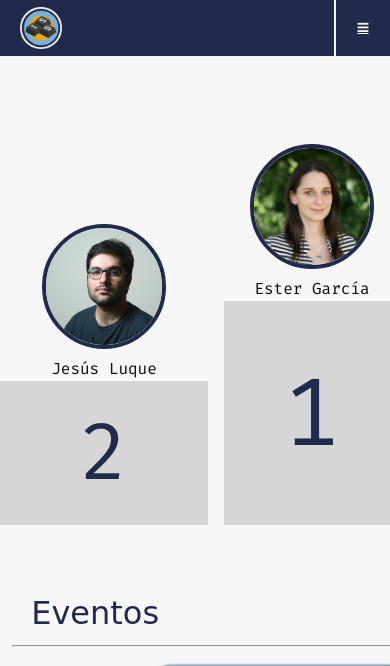
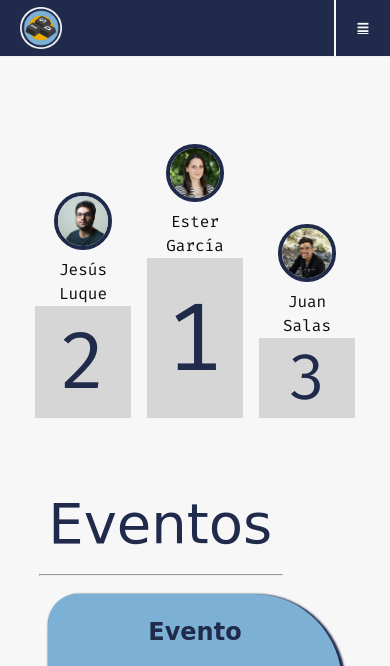
Before and after one commit to innosoft-innoweb/innosoft-innoweb-1, a Django app: page / in a window 390 px wide. Shown: the top 666 px of the page. Run offline with Django 4.2, Linux system fonts and the light colour scheme; some web fonts are replaced.

Commit message:
feat(#011): Make podium responsive

```diff
--- a/static/styles/home.css
+++ b/static/styles/home.css
@@ -17,6 +17,8 @@
 
 .event-list-wrapper {
     margin-top: 4rem;
+    margin-bottom: 4rem;
+    margin-inline: 2rem;
     z-index: 5;
 }
 
--- a/static/styles/main.css
+++ b/static/styles/main.css
@@ -44,6 +44,10 @@
 
 body {
   background-color: var(--clr-white);
+}
+
+h1 {
+  font-size: 3.5rem;
 }
 
 /* MODERN HTML5 RESET https://piccalil.li/blog/a-modern-css-reset/ */
--- a/static/styles/navbar.css
+++ b/static/styles/navbar.css
@@ -43,6 +43,7 @@
     align-items: flex-end;
     word-spacing: 6px;
     user-select: none;
+    font-size: 2rem;
 }
 
 /* Right Section */
--- a/static/styles/podium.css
+++ b/static/styles/podium.css
@@ -6,10 +6,11 @@ body {
   display: flex;
   align-items: flex-end;
   justify-content: center;
+  column-gap: 1rem;
 }
 
 .podium-item {
-  width: 13rem;
+  width: clamp(6rem, 20%, 13rem);
 }
 
 .podium-position {
@@ -46,18 +47,34 @@ body {
   aspect-ratio: 1;
   border-radius: 50%;
 }
+
 .podium .first {
-  min-height: 14rem;
-  margin-inline: 1rem;
+  height: 14rem;
   font-size: 6em;
 }
 
 .podium .second {
-  min-height: 9rem;
+  height: 9rem;
   font-size: 5em;
 }
 
 .podium .third {
-  min-height: 6rem;
+  height: 6rem;
   font-size: 4em;
 }
+
+@media only screen and (max-width: 600px) {
+
+  .podium .first {
+    height: 10rem;
+  }
+
+  .podium .second {
+    height: 7rem;
+  }
+
+  .podium .third {
+    height: 5rem;
+  }
+
+}
```
